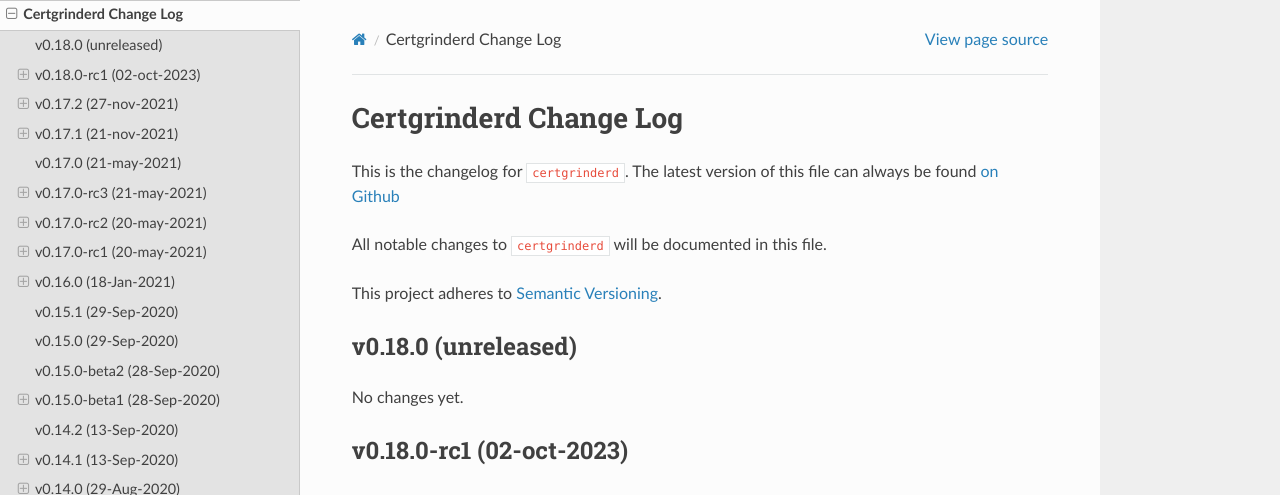
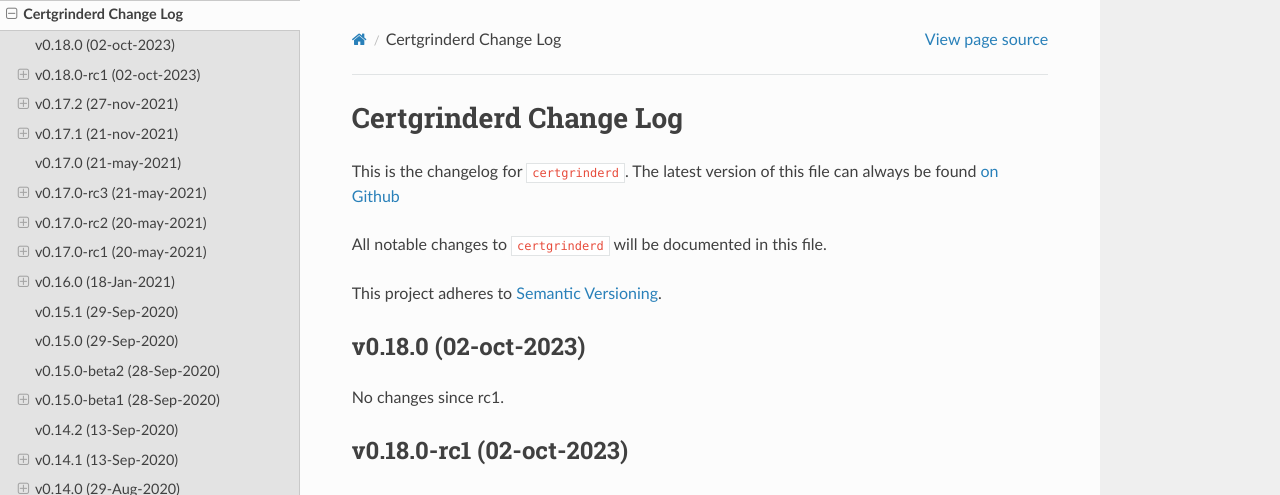
Before and after one commit to tykling/certgrinder, a Sphinx documentation site: the page built from docs/certgrinderd-changelog.rst, in a window 1280 px wide and 900 px high. Shown: the top 495 px of the window. Built offline with Sphinx 7.4.7 and the Read the Docs theme 2.0.0, drawn with Linux system fonts in a browser that asks for light colours.

Commit message:
preparing to tag v0.18.0

```diff
--- a/docs/certgrinder-changelog.rst
+++ b/docs/certgrinder-changelog.rst
@@ -9,10 +9,10 @@
 
 This project adheres to `Semantic Versioning <http://semver.org/>`__.
 
-v0.18.0 (unreleased)
---------------------
+v0.18.0 (02-oct-2023)
+---------------------
 
-No changes yet.
+No changes since rc1.
 
 
 v0.18.0-rc1 (02-oct-2023)
--- a/docs/certgrinderd-changelog.rst
+++ b/docs/certgrinderd-changelog.rst
@@ -9,10 +9,10 @@
 
 This project adheres to `Semantic Versioning <http://semver.org/>`__.
 
-v0.18.0 (unreleased)
---------------------
+v0.18.0 (02-oct-2023)
+---------------------
 
-No changes yet.
+No changes since rc1.
 
 
 v0.18.0-rc1 (02-oct-2023)
```
